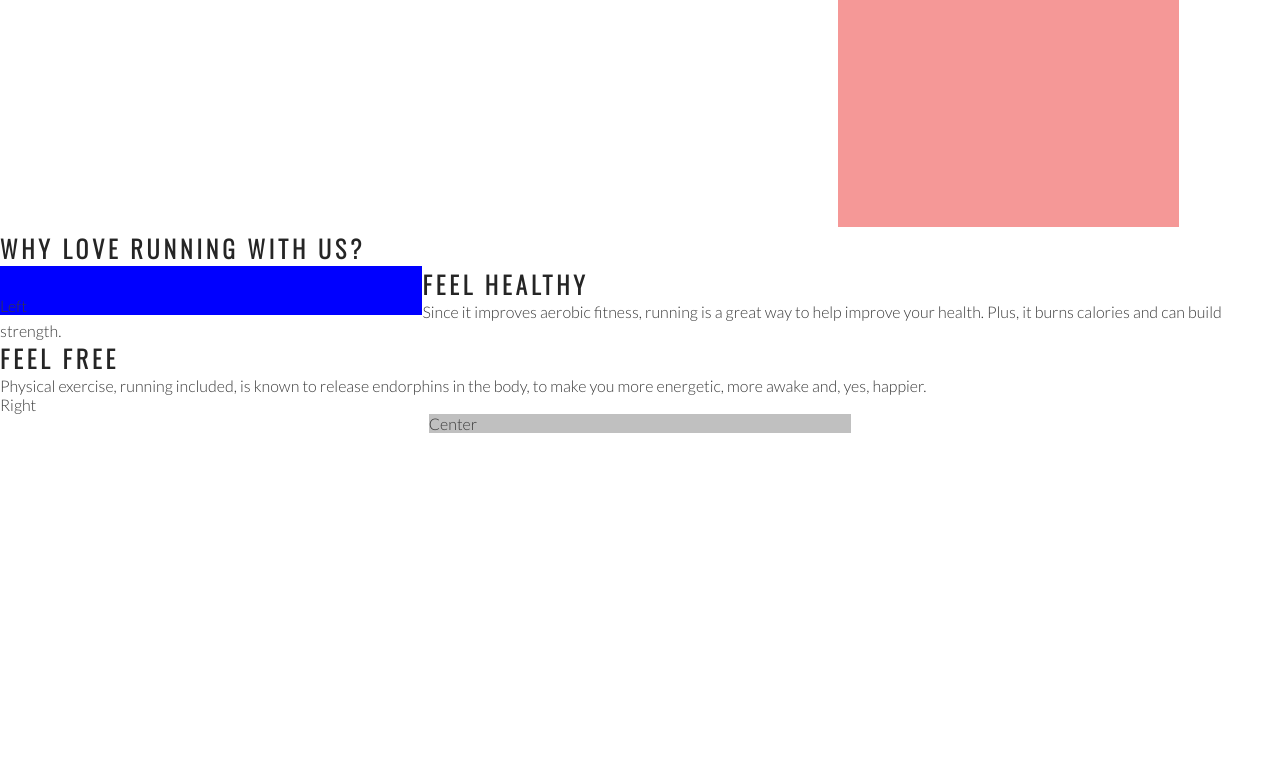
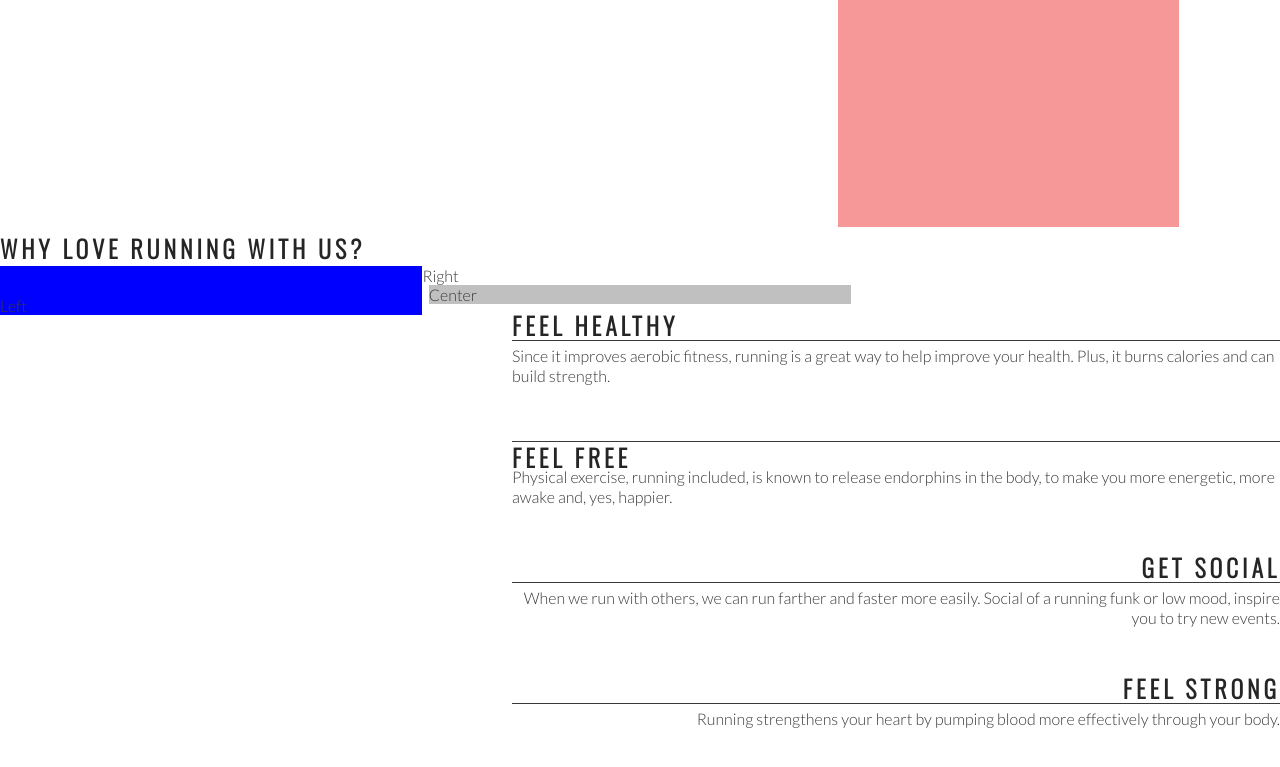
Before and after one commit to sundayswellB356/Jogging-Project, a plain HTML site: page index.html in a window 1280 px wide. Shown: the part 445-1212 px from the top of the page. Drawn offline with nearby package versions, Linux system fonts and the light colour scheme.

Commit message:
Add right about section content and style

```diff
--- a/assets/css/style.css
+++ b/assets/css/style.css
@@ -115,7 +115,32 @@
         float:left;
         background-color:blue;
         }
+        hr{
+          border-top:1px solid #3a3a3a;
+          width:100%;
+          margin:5px 0;
+        }
 
+        .left-about-heading{
+          width:60%;
+          float:right;
+          line-height:20px;
+          clear:both;
+          margin-bottom:50px;
+        }
+        .right-about-heading{
+          width:60%;
+          float:right;
+          line-height:20px;
+          clear:both;
+          margin-bottom:50px;
+        }
+        .right-about-heading h2{
+          text-align:right;
+        }
+        .right-about-heading p{
+          text-align:right;
+        }
 
         #center-about{
           width:33%;
--- a/index.html
+++ b/index.html
@@ -66,6 +66,26 @@
 
 
       <div id="right-about">Right</div>
+       <div class="right-about-heading">
+          <h2>Get Social</h2>
+        <hr>
+        <p>
+          When we run with others, we can run farther and faster more easily.
+          Social of a running funk or low mood, inspire you to try new events.
+        </p>
+        </div>
+      <div class="right-about-heading">
+        <h2>Feel Strong</h2>
+      <hr>
+      <p>
+        Running strengthens your heart by pumping blood more effectively
+        through your body.
+      </p>
+    </div>
+
+
+
+
       <div id="center-about">Center</div>
       </section>
 
```
Lines whose indentation alone changed are shown as unchanged.
